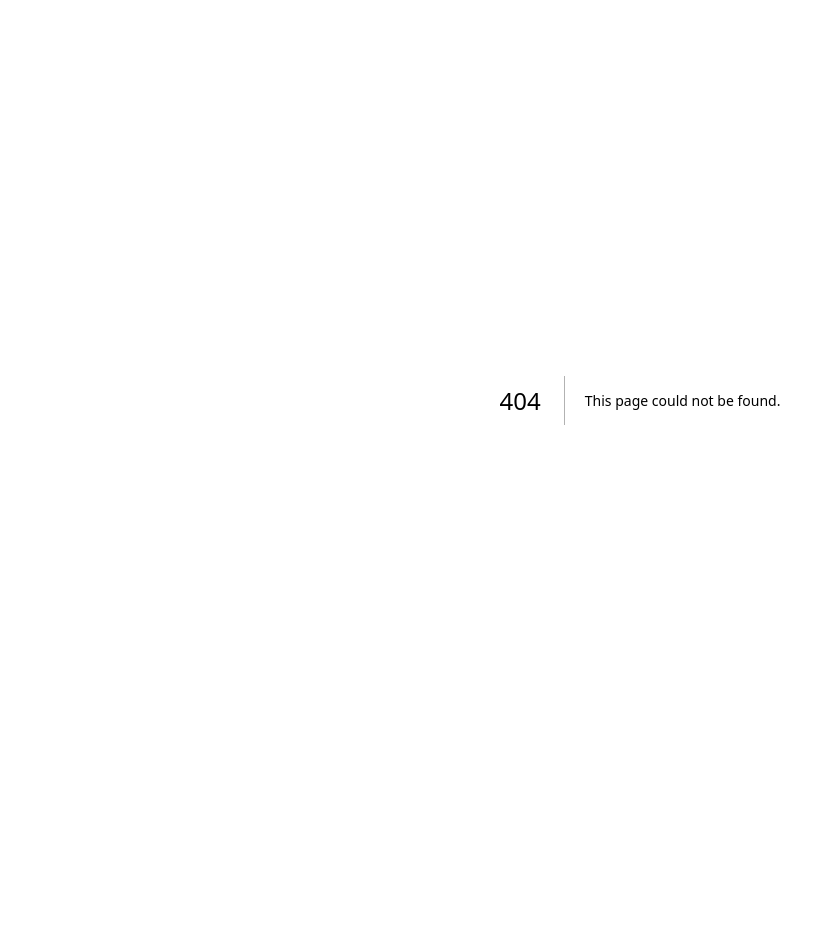
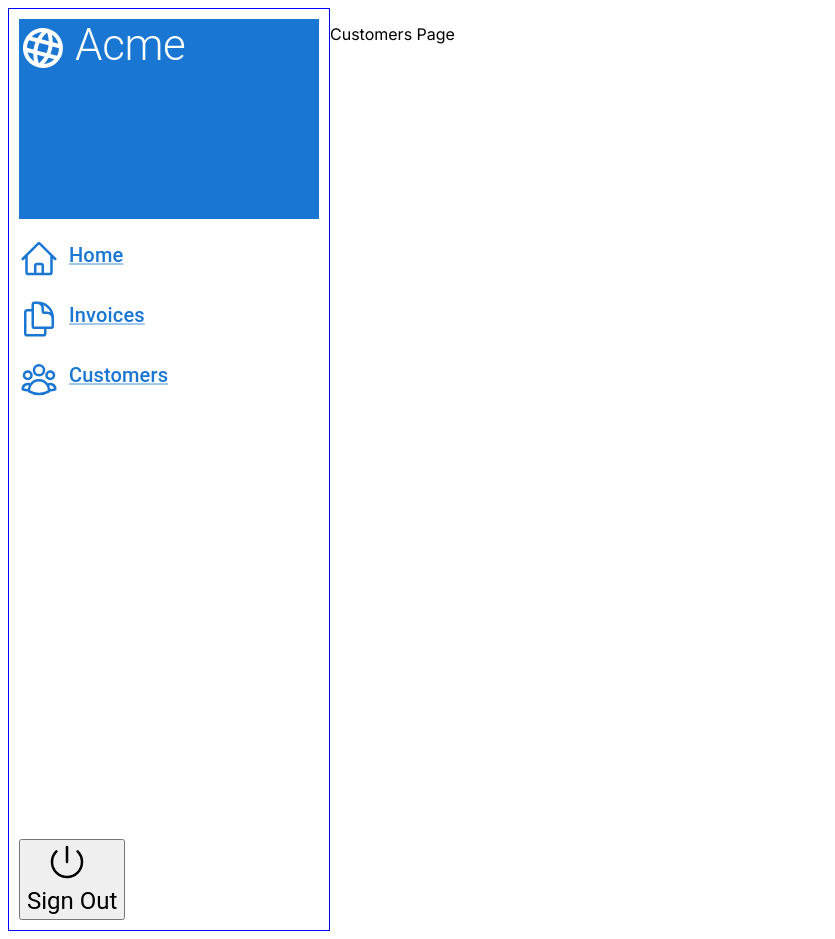
Before and after one commit to duri0214/nextjs, a Next.js app: page /customers in a window 1280 px wide. Before the commit this address had no page. Shown: the whole page, without its empty margins (0-835 px from the left). Before the commit the page ends 800 px from the top, so only its background shows below. Built offline with nearby package versions, Linux system fonts and the light colour scheme; a web font is replaced by a local one.

Commit message:
Chapter 4 Creating Layouts and Pages

```diff
--- /dev/null
+++ b/src/app/_component/nav-links.tsx
@@ -0,0 +1,27 @@
+import { DocumentDuplicateIcon, HomeIcon, UserGroupIcon } from '@heroicons/react/24/outline'
+import { Box, Link, Typography } from '@mui/material'
+
+// いったん固定値で書くけど本来はdbから引っ張ってきてね
+const links = [
+  { name: 'Home', href: '/', icon: HomeIcon },
+  { name: 'Invoices', href: '/invoices', icon: DocumentDuplicateIcon },
+  { name: 'Customers', href: '/customers', icon: UserGroupIcon },
+]
+
+export default function NavLinks() {
+  return (
+    <>
+      {links.map((link) => {
+        const LinkIcon = link.icon
+        return (
+          <Link key={link.name} href={link.href}>
+            <Box display='flex' flexDirection='row' marginTop='20px'>
+              <LinkIcon style={{ width: '2.5rem', height: '2.5rem', marginRight: '10px' }} />
+              <Typography variant='h6'>{link.name}</Typography>
+            </Box>
+          </Link>
+        )
+      })}
+    </>
+  )
+}
--- /dev/null
+++ b/src/app/_component/sidenav.tsx
@@ -0,0 +1,42 @@
+'use client'
+
+import React, { FormEvent } from 'react'
+import { Box, Link, Typography } from '@mui/material'
+import { PowerIcon } from '@heroicons/react/24/outline'
+import NavLinks from './nav-links'
+import AcmeLogo from './acme-logo'
+import { useRouter } from 'next/navigation'
+
+export default function SideNav() {
+  const router = useRouter()
+  const handleLogout = (event: FormEvent<HTMLFormElement>) => {
+    event.preventDefault()
+    router.push('/')
+  }
+  return (
+    <Box display='flex' height='100%' flexDirection='column'>
+      {/* ACMEロゴ */}
+      <Box bgcolor='primary.main' height='200px'>
+        <Link href='/'>
+          <AcmeLogo />
+        </Link>
+      </Box>
+      <div>
+        {/* Home, Invoices, Customers のメニュー */}
+        <Box height='600px'>
+          <NavLinks />
+        </Box>
+
+        {/* サインアウト */}
+        <form onSubmit={handleLogout}>
+          <button type='submit'>
+            <PowerIcon
+              style={{ width: '2.5rem', height: '2.5rem', marginRight: '10px' }}
+            ></PowerIcon>
+            <Typography variant='h5'>Sign Out</Typography>
+          </button>
+        </form>
+      </div>
+    </Box>
+  )
+}
--- /dev/null
+++ b/src/app/customers/page.tsx
@@ -0,0 +1,3 @@
+export default function Page() {
+  return <p>Customers Page</p>
+}
--- /dev/null
+++ b/src/app/invoices/page.tsx
@@ -0,0 +1,3 @@
+export default function Page() {
+  return <p>Invoices Page</p>
+}
--- a/src/app/layout.tsx
+++ b/src/app/layout.tsx
@@ -1,10 +1,22 @@
 import React from 'react'
 import { inter } from './_component/fonts'
+import { Box } from '@mui/material'
+import SideNav from './_component/sidenav'
 
 export default function RootLayout({ children }: { children: React.ReactNode }) {
   return (
     <html lang='en'>
-      <body className={`${inter.className} antialiasing`}>{children}</body>
+      <body className={`${inter.className} antialiasing`}>
+        <Box display='flex' height='100%' flexDirection='row' overflow='hidden'>
+          {/* サイドバー表示部 */}
+          <Box width='300px' border='1px solid blue' padding='10px'>
+            <SideNav />
+          </Box>
+
+          {/* コンテンツ表示部 */}
+          <Box>{children}</Box>
+        </Box>
+      </body>
     </html>
   )
 }
```
